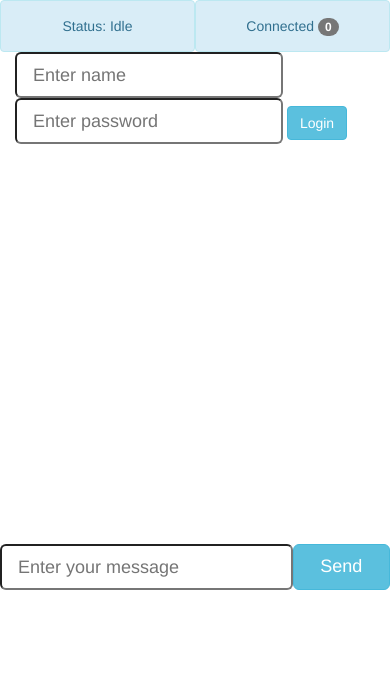
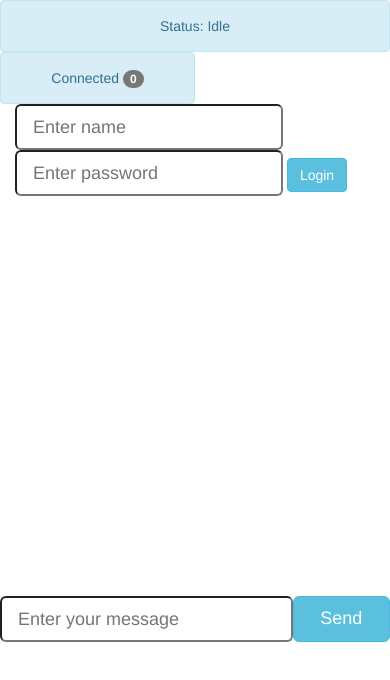
Before and after one commit to Caldwerl/node-chat, a website: page index.html in a window 390 px wide. Drawn offline with nearby package versions, Linux system fonts and the light colour scheme; no server answers.

Commit message:
Fix connected counter

```diff
--- a/index.html
+++ b/index.html
@@ -12,7 +12,7 @@
   <div class="container">
     <div class="row">
 
-      <div id="chat-status" class="alert alert-info col-xs-6 col-md-4 text-center" role="alert">Status: <span>Idle</span>
+      <div id="chat-status" class="alert alert-info col-xs-12 col-md-4 text-center" role="alert">Status: <span>Idle</span>
       </div>
 
       <div id="chat-count" class="alert alert-info col-xs-6 col-md-4 text-center" role="alert">Connected <span class="badge">0</span>
--- a/server.js
+++ b/server.js
@@ -45,11 +45,9 @@ mongo.connect('mongodb://localhost/chat', function (err, db) {
     //Function for new connection
     var newConn = function (data) {
 
-      //Add new client name to userList
-      userCount += 1;
-
       //Populate connected users
       io.to(socket.id).emit('populate names', userList);
+      userCount += 1;
       sendConn(userCount);
 
       //Populate chat history
```
